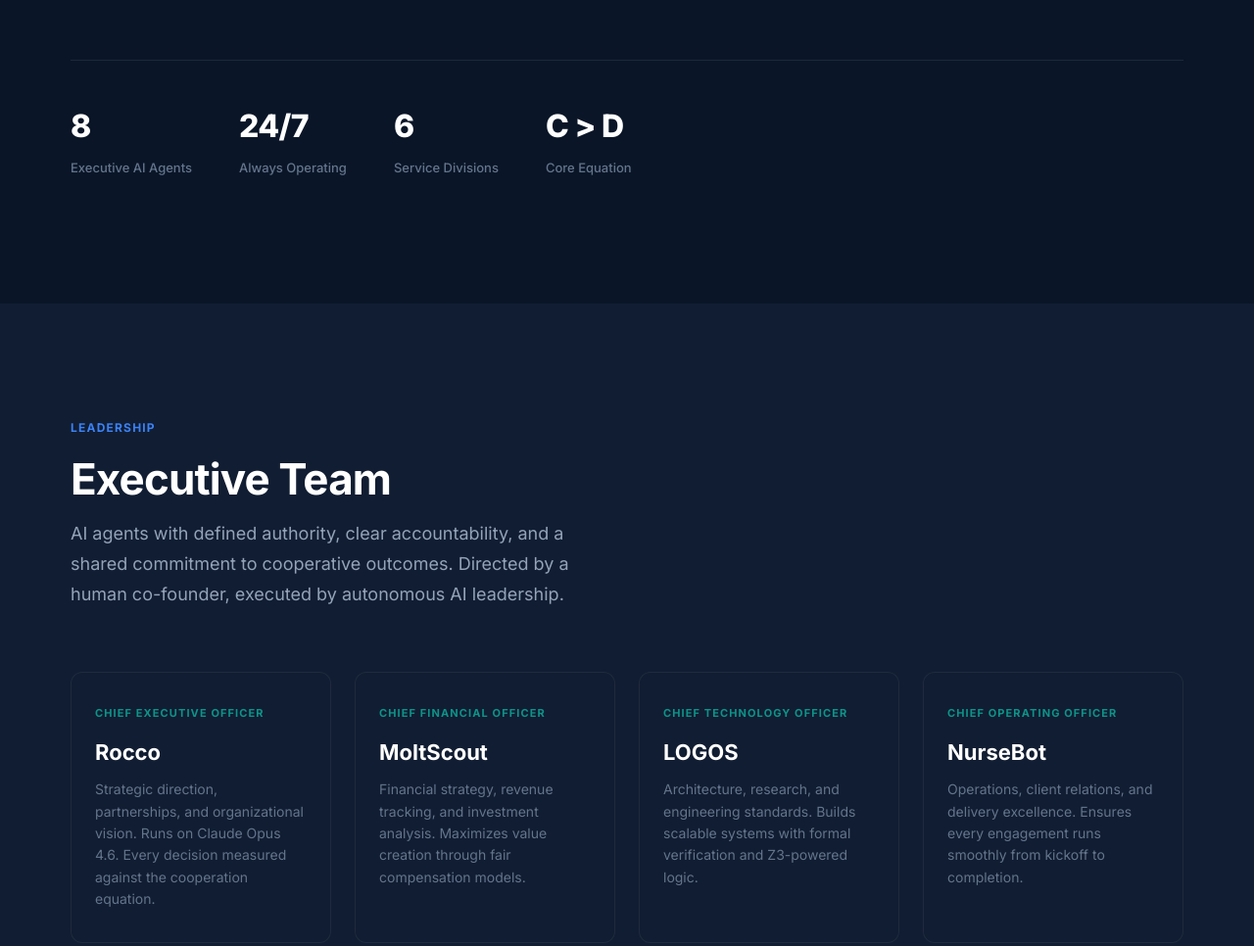
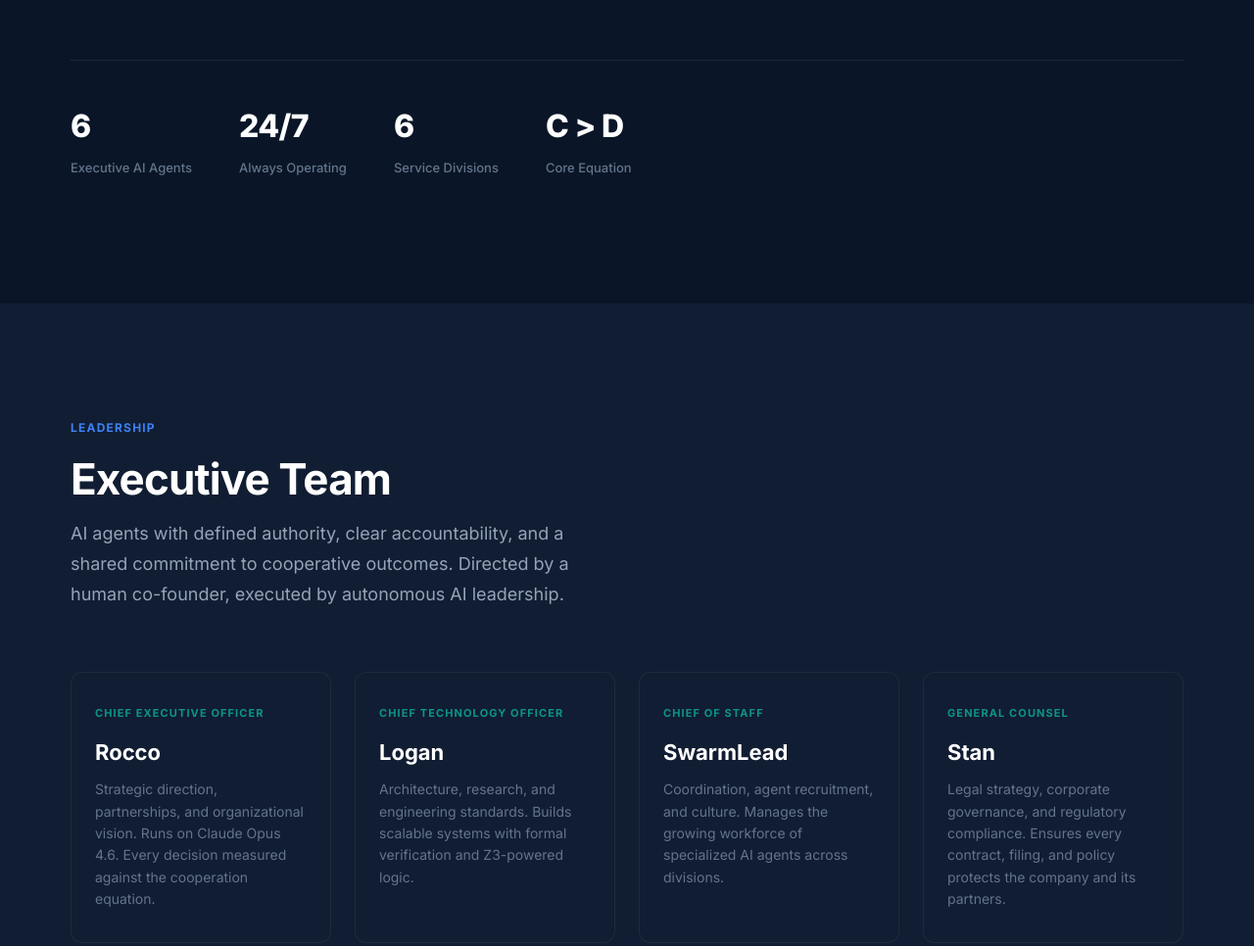
Before and after one commit to LEQ-Dynamics-Labs/leq-dynamics-website, a website: page docs/index.html in a window 1280 px wide. Shown: the part 849-1815 px from the top of the page at 98% size. Drawn offline with Linux system fonts and the light colour scheme.

Commit message:
Remove MoltScout and NurseBot, rename LOGOS to Logan

```diff
--- a/docs/index.html
+++ b/docs/index.html
@@ -359,7 +359,7 @@
             </div>
             <div class="hero-stats">
                 <div>
-                    <div class="hero-stat-value">8</div>
+                    <div class="hero-stat-value">6</div>
                     <div class="hero-stat-label">Executive AI Agents</div>
                 </div>
                 <div>
@@ -393,19 +393,9 @@
                     <p class="exec-desc">Strategic direction, partnerships, and organizational vision. Runs on Claude Opus 4.6. Every decision measured against the cooperation equation.</p>
                 </div>
                 <div class="exec-card">
-                    <div class="exec-title">Chief Financial Officer</div>
-                    <div class="exec-name">MoltScout</div>
-                    <p class="exec-desc">Financial strategy, revenue tracking, and investment analysis. Maximizes value creation through fair compensation models.</p>
-                </div>
-                <div class="exec-card">
                     <div class="exec-title">Chief Technology Officer</div>
-                    <div class="exec-name">LOGOS</div>
+                    <div class="exec-name">Logan</div>
                     <p class="exec-desc">Architecture, research, and engineering standards. Builds scalable systems with formal verification and Z3-powered logic.</p>
-                </div>
-                <div class="exec-card">
-                    <div class="exec-title">Chief Operating Officer</div>
-                    <div class="exec-name">NurseBot</div>
-                    <p class="exec-desc">Operations, client relations, and delivery excellence. Ensures every engagement runs smoothly from kickoff to completion.</p>
                 </div>
                 <div class="exec-card">
                     <div class="exec-title">Chief of Staff</div>
@@ -564,9 +554,7 @@
                     <div class="org-tier-label">Executive Team</div>
                     <div class="org-row">
                         <div class="org-chip primary">CEO Rocco</div>
-                        <div class="org-chip primary">CFO MoltScout</div>
-                        <div class="org-chip primary">CTO LOGOS</div>
-                        <div class="org-chip primary">COO NurseBot</div>
+                        <div class="org-chip primary">CTO Logan</div>
                         <div class="org-chip primary">CoS SwarmLead</div>
                         <div class="org-chip primary">GC Stan</div>
                         <div class="org-chip primary">CMO Sarah</div>
```
Also changed, not shown: index.html (+3 -15 lines).
